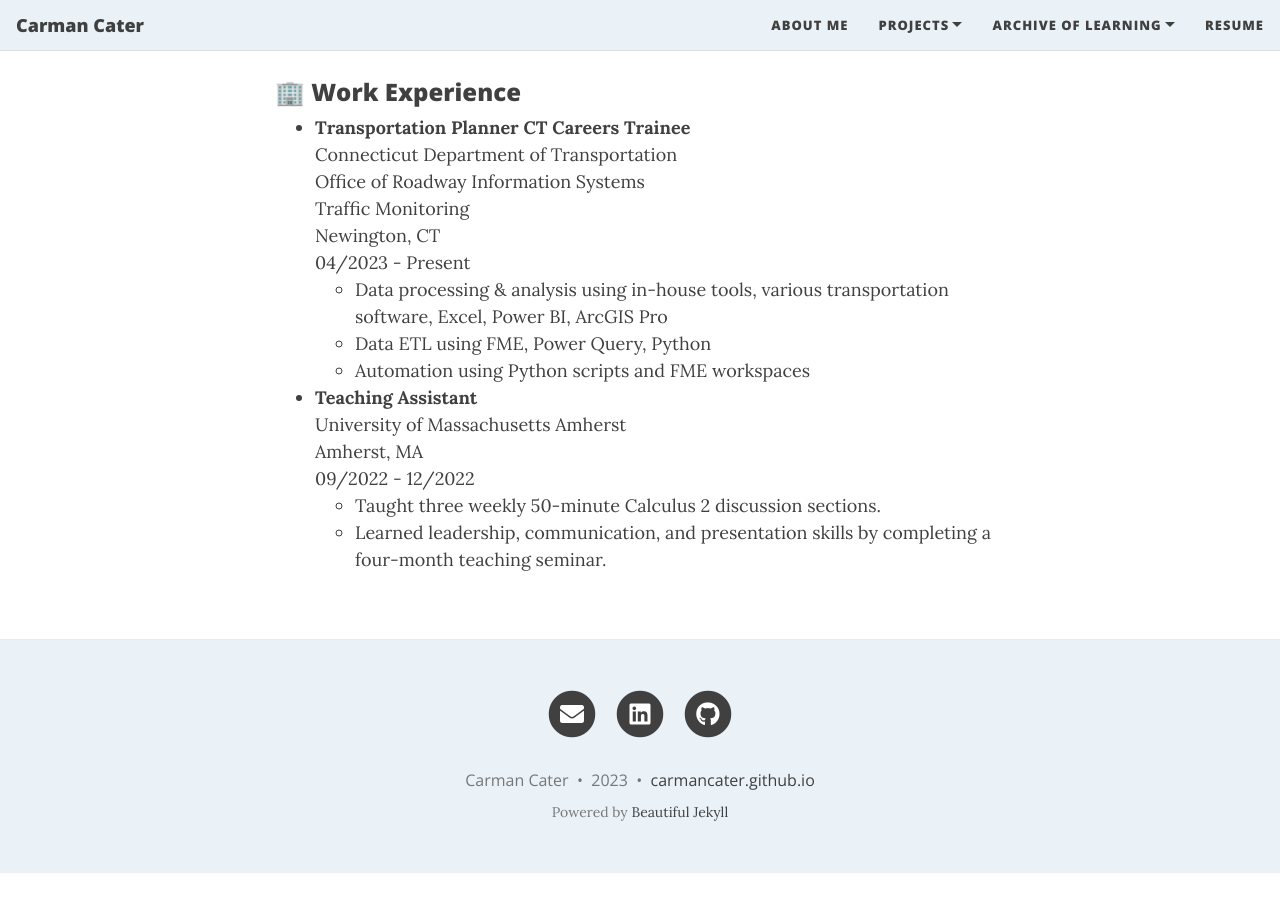
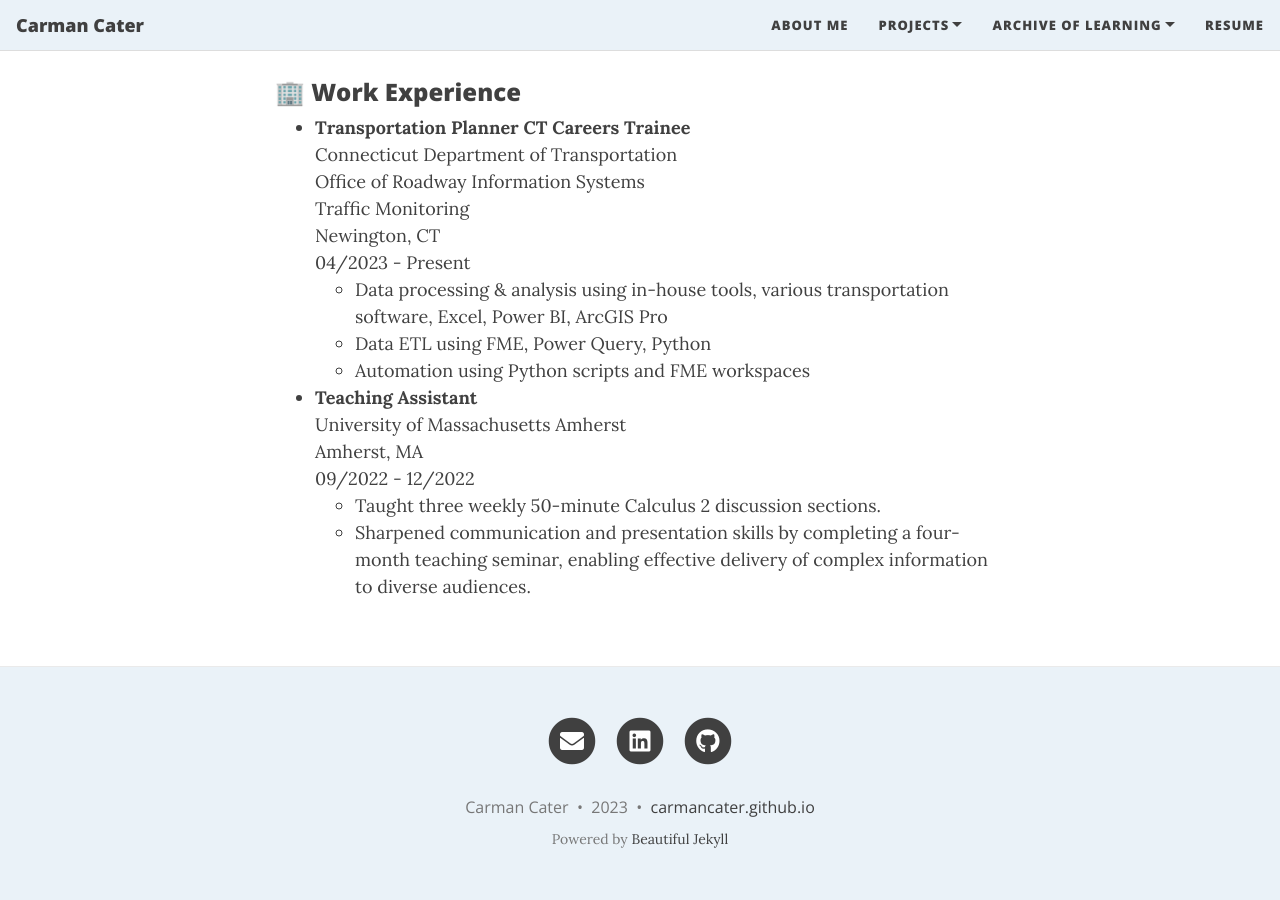
Before and after one commit to carmancater/carmancater.github.io, a Jekyll site: the page built from resume.md, in a window 1280 px wide and 900 px high, scrolled down 546 px. Built offline with Jekyll 4.4.1, drawn with Linux system fonts in a browser that asks for light colours; nearby versions of some CDN libraries; emoji names are drawn with the system emoji font; before the commit the page ends 1419 px from its top, so only the background shows below that.

Commit message:
Update resume.md

```diff
--- a/resume.md
+++ b/resume.md
@@ -33,5 +33,4 @@
 Amherst, MA
 09/2022 - 12/2022
     - Taught three weekly 50-minute Calculus 2 discussion sections.
-    - Learned leadership, communication, and presentation skills by completing a four-month teaching seminar.
-<!--     - Honed leadership, communication, and presentation skills by completing a four-month teaching seminar, enabling effective delivery of complex information to diverse audiences. -->
+    - Sharpened communication and presentation skills by completing a four-month teaching seminar, enabling effective delivery of complex information to diverse audiences.
```
